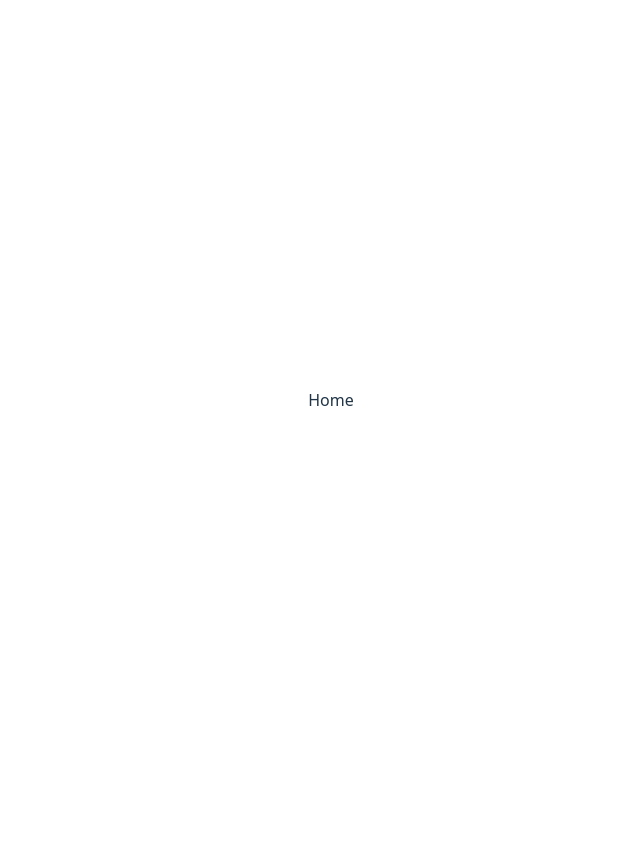
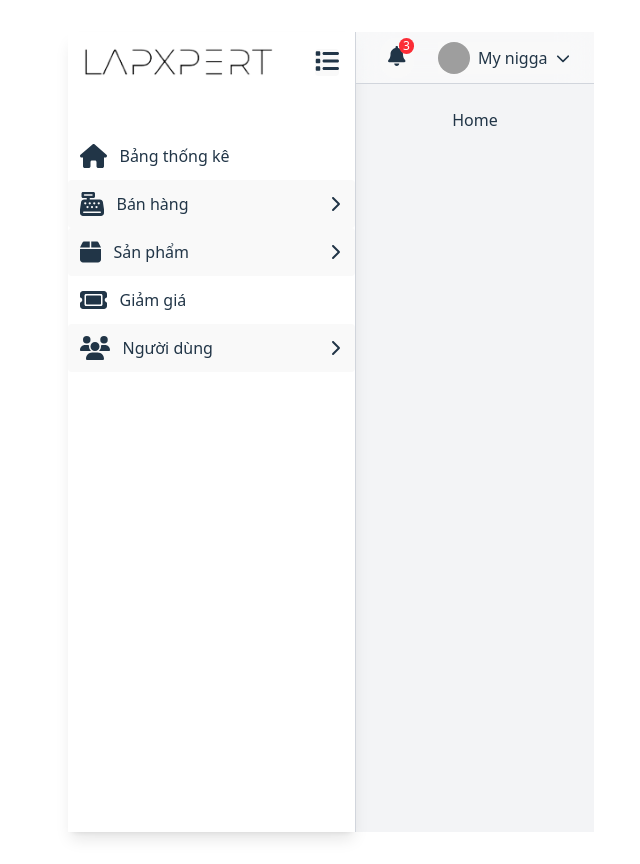
Before and after one commit to kdfpl/lapxpert-frontend, a Vue app: page / in a window 1280 px wide. Shown: the whole page, without its empty margins (309-949 px from the left). Before the commit the page ends 800 px from the top, so only its background shows below. Built offline with nearby package versions, Linux system fonts and the light colour scheme; grey boxes are pictures that could not be loaded.

Commit message:
Nong1204

```diff
--- a/src/App.vue
+++ b/src/App.vue
@@ -1,3 +1,7 @@
 <template>
-  <RouterView></RouterView>
+  <AdminLayout />
 </template>
+
+<script setup>
+import AdminLayout from './layout/AdminLayout.vue';
+</script>
--- a/src/components/Sidebar.vue
+++ b/src/components/Sidebar.vue
@@ -147,7 +147,7 @@ const toggleSubMenu = (key) => {
 };
 
 const menuItems = ref([
-  { name: "Bảng thống kê", icon: faHouse, link: "/StatisticsTable" },
+  { name: "Bảng thống kê", icon: faHouse, link: "/thongke" },
   {
     name: "Bán hàng",
     icon: faCashRegister,
--- a/src/router/index.ts
+++ b/src/router/index.ts
@@ -1,7 +1,10 @@
 import {createRouter, createWebHistory} from "vue-router";
 import Home from "../views/Home.vue";
 import Login from "../views/Login.vue";
-
+import Profile from "../views/Profile.vue";
+import SanPham from "../views/SanPham.vue";
+import NhanVien from "../views/Profile.vue";
+import ThongKe from "../views/ThongKe.vue";
 const routes = [
     {
         path: '/',
@@ -9,10 +12,26 @@ const routes = [
         component: Home,
     },
     {
+        path: '/thongke',
+        name: 'thongke',
+        component: ThongKe,
+    },
+    {
+        path: '/profile',
+        name: 'Profile',
+        component: Profile,
+    },
+    {
+        path: '/san-pham',
+        name: 'SanPham',
+        component: SanPham,
+    },
+    {
         path: '/login',
         name: 'Login',
         component: Login,
-    }
+    },
+
 ]
 
 const router = createRouter({
```
